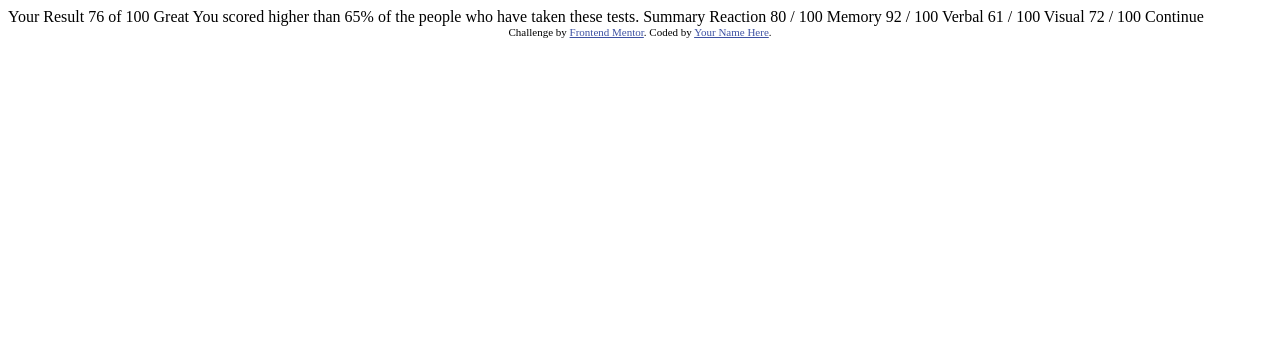
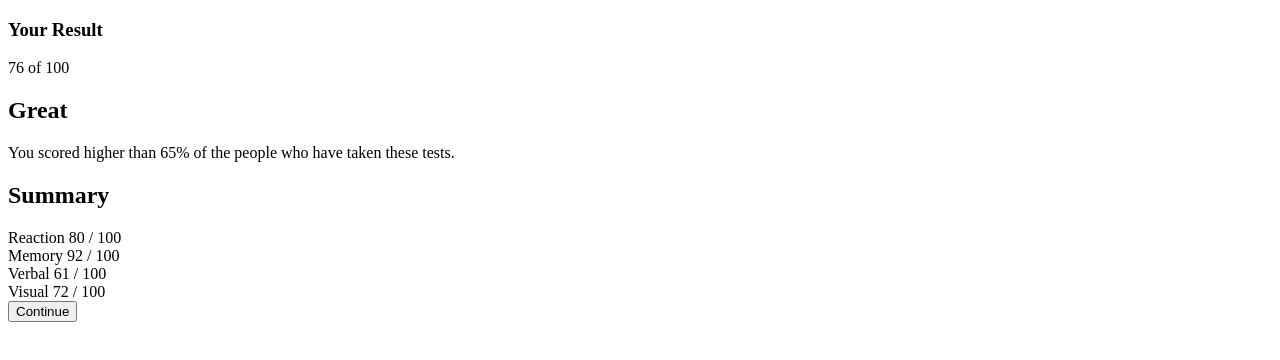
Before and after one commit to karthisp/Results_summary_somponent, a plain HTML site: page index.html in a window 1280 px wide. Drawn offline with Linux system fonts and the light colour scheme.

Commit message:
placing conts in the respective HTML

```diff
--- a/index.html
+++ b/index.html
@@ -16,32 +16,49 @@
 </head>
 <body>
 
-  Your Result
-  76
+  <div class="overview">
+    <h3 class="overview-heading">Your Result</h3>
+    <div class="overview-og-score">
+      <span class="actual-score">76</span>
       of 100
+    </div>
+    <div class="overview-comments-sec">
+      <h2 class="overview-reaction">Great</h2>
+      <p class="overview-comments">You scored higher than 65% of the people who have taken these tests.</p>
+    </div>
+  </div>
 
-  Great
-  You scored higher than 65% of the people who have taken these tests.
+  <div class="result-summary">
+    <h2 class="summary-heading">Summary</h2>
 
-  Summary
-
+    <div class="results-breakdown">
+      <div class="result-type red">
         Reaction
         80 / 100
+      </div>
 
+      <div class="result-type orange">
         Memory
         92 / 100
+      </div>
 
+      <div class="result-type green">
         Verbal
         61 / 100
+      </div>
 
+      <div class="result-type blue">
         Visual
         72 / 100
+      </div>
+    </div>
 
-  Continue
+    <button class="continue-btn">Continue</button>
+  </div>
 
-  <div class="attribution">
+  <!-- <div class="attribution">
     Challenge by <a href="https://www.frontendmentor.io?ref=challenge" target="_blank">Frontend Mentor</a>.
     Coded by <a href="#">Your Name Here</a>.
-  </div>
+  </div> -->
 </body>
 </html>
```
Lines whose indentation alone changed are shown as unchanged.
